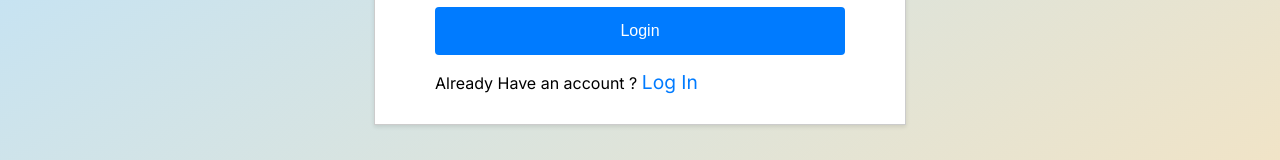
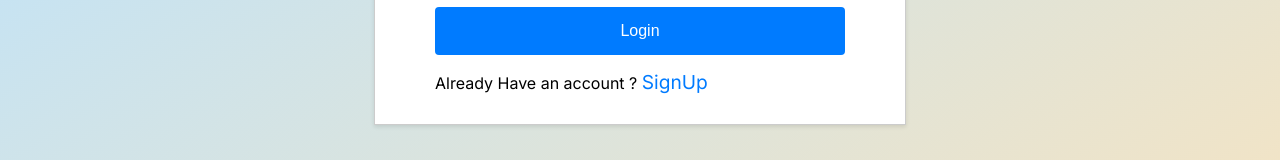
Before and after one commit to ManishK4514/NoteApp-Frontend, a React (Create React App) app: page /signup in a window 1280 px wide. Shown: the part 303-463 px from the top of the page. Built offline with nearby package versions, Linux system fonts and the light colour scheme.

Commit message:
Update SignUp.js

```diff
--- a/src/components/SignUp/SignUp.js
+++ b/src/components/SignUp/SignUp.js
@@ -78,7 +78,7 @@ const SignUp = () => {
                 <button onClick={handleSignUp}>Login</button>
                 <p>
                     Already Have an account ?{" "}
-                    <span onClick={handleLogin}> Log In </span>
+                    <span onClick={handleLogin}> SignUp </span>
                 </p>
             </form>
         </div>
```
